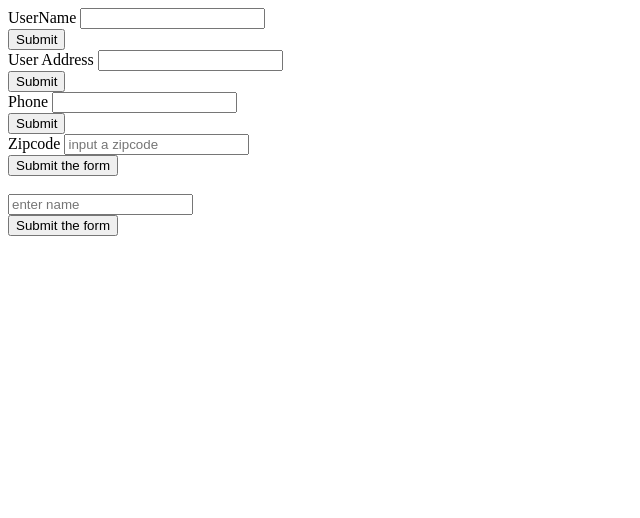
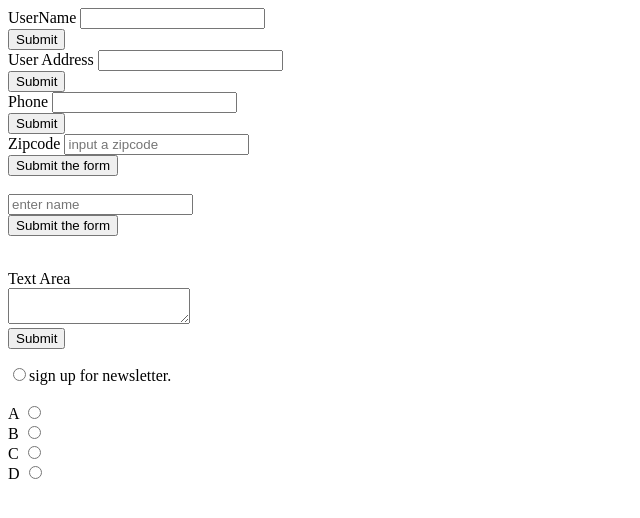
Before and after one commit to garcia-oswaldo/practicehtml, a Spring app: template src/main/resources/templates/forms.html in a window 1280 px wide. Shown: the top 518 px of the page, without its empty margins (0-640 px from the left). Run offline with Thymeleaf, Linux system fonts and the light colour scheme; the template is opened without the code that fills it, so the values that code supplies are empty.

Commit message:
adding radio buttons to practice

```diff
--- a/src/main/resources/templates/forms.html
+++ b/src/main/resources/templates/forms.html
@@ -43,6 +43,23 @@
         <br>
         <button type="submit">Submit the form</button>
     </form>
+    <br>
+<P>
+    <Label for="comments">Text Area</Label>
+    <br>
+    <Textarea name="comments">
+    </Textarea>
+    <br>
+    <button id="comments" name="comments" type="text">Submit</button>
+</P>
+
+<input name="newsletter" id="newsletter" type="radio">sign up for newsletter.
+<br><br>
+
+A <input type="radio" name="quiz_question_1" value="a"><br>
+B <input type="radio" name="quiz_question_1" value="b"><br>
+C <input type="radio" name="quiz_question_1" value="c"><br>
+D <input type="radio" name="quiz_question_1" value="d"><br>
 
 
 </body>
```
